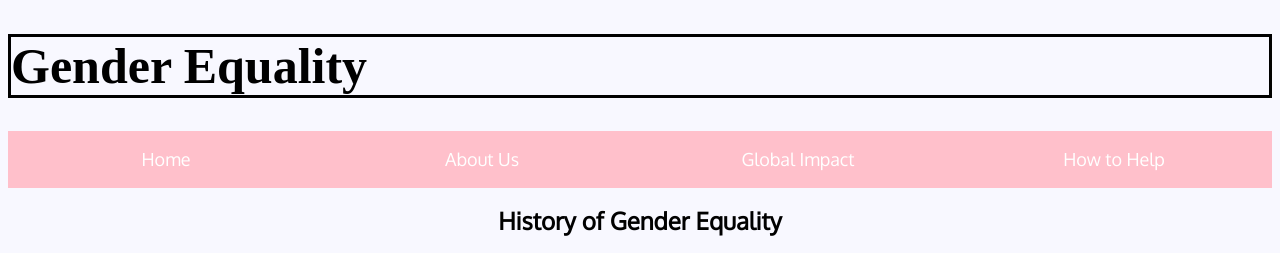
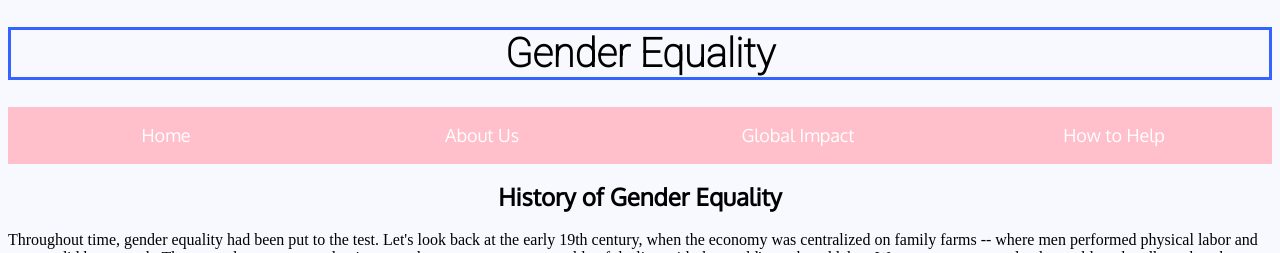
Before and after one commit to GenderEquality/GenderEquality.github.io, a plain HTML site: page index.html in a window 1280 px wide. Shown: the top 253 px of the page. Drawn offline with Linux system fonts and the light colour scheme.

Commit message:
Update homestyle.css

```diff
--- a/homestyle.css
+++ b/homestyle.css
@@ -1,4 +1,4 @@
-..lw { font-size: 40px; text-align: center; border-color: #3364FF;font-family: "Roboto";}
+.lw { font-size: 40px; text-align: center; border-color: #3364FF;font-family: "Roboto";}
 .a {color: white;text-decoration: none;font-family: "Oxygen";}
 .tablink {
     background-color: #FFC0CB;
```
